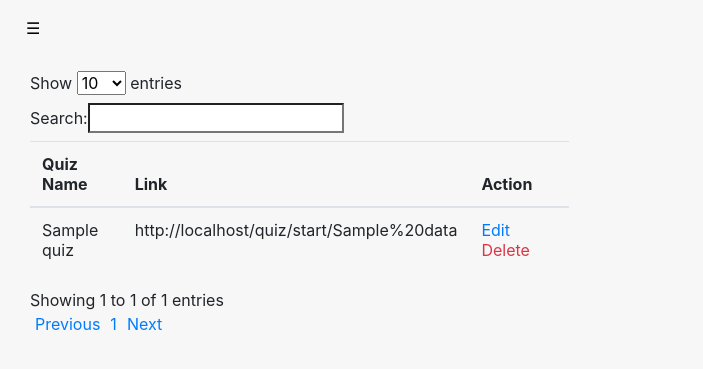
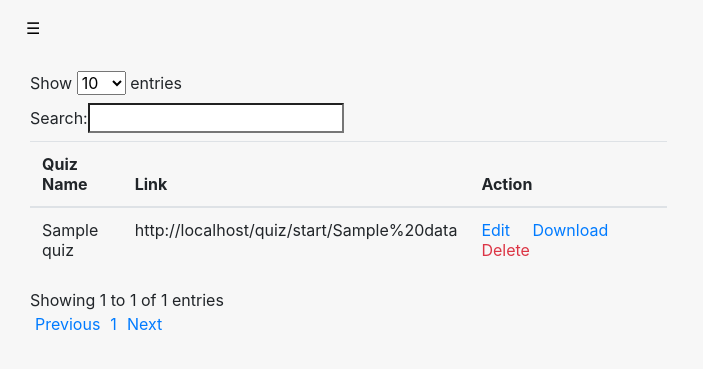
Before and after one commit to gibran-abdillah/quiz-app, a Flask app: template app/templates/dashboard/manage-quiz.html in a window 1280 px wide. Shown: the top 369 px of the page, without its empty margins (0-703 px from the left). Run offline with Flask 2, Linux system fonts and the light colour scheme; the visitor is signed in with stand-in values (Sample User, id 1); the template is opened without the code that fills it: most values are stand-ins (such as "Sample title", 1, 10 or a date in 2020); parts of the project's set-up code (start-up, migrations or seed data) failed here and were passed over; some libraries are stand-ins or nearby versions.

Commit message:
Add: Link menu for download quiz in dashboard

```diff
--- a/app/templates/dashboard/manage-quiz.html
+++ b/app/templates/dashboard/manage-quiz.html
@@ -23,6 +23,7 @@
                         <td>{{url_for("quiz.quiz_homepage", code=id, _external=True)}}</td>
                         <td>
                             <a href='{{url_for("dashboard.edit_quiz", code=id)}}' class='table-link'>Edit</a>
+                            <a href='{{url_for("dashboard.download_quiz", code=id)}}' class='table-link'>Download</a>
                             <a href='{{url_for("dashboard.delete_quiz", code=id)}}' class='text-danger'>Delete</a>
                         </td>
                     </tr>
```
